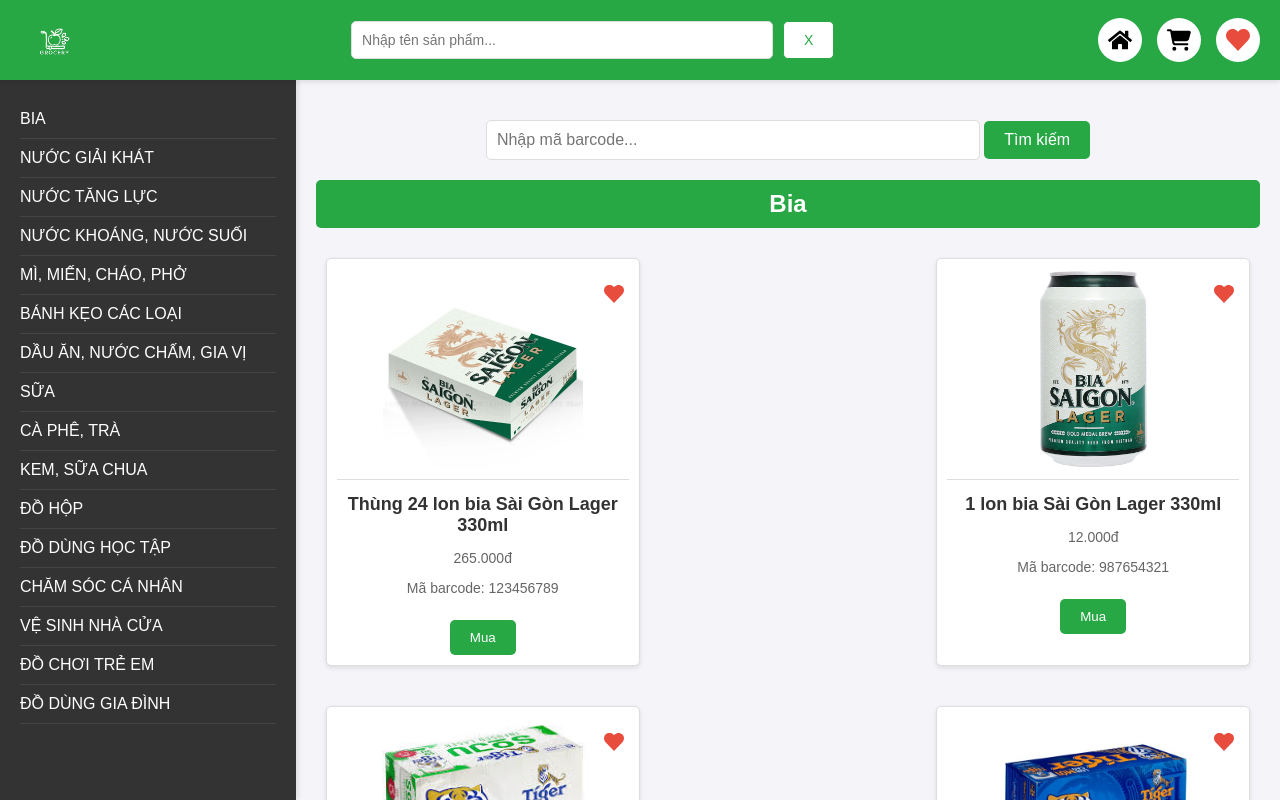
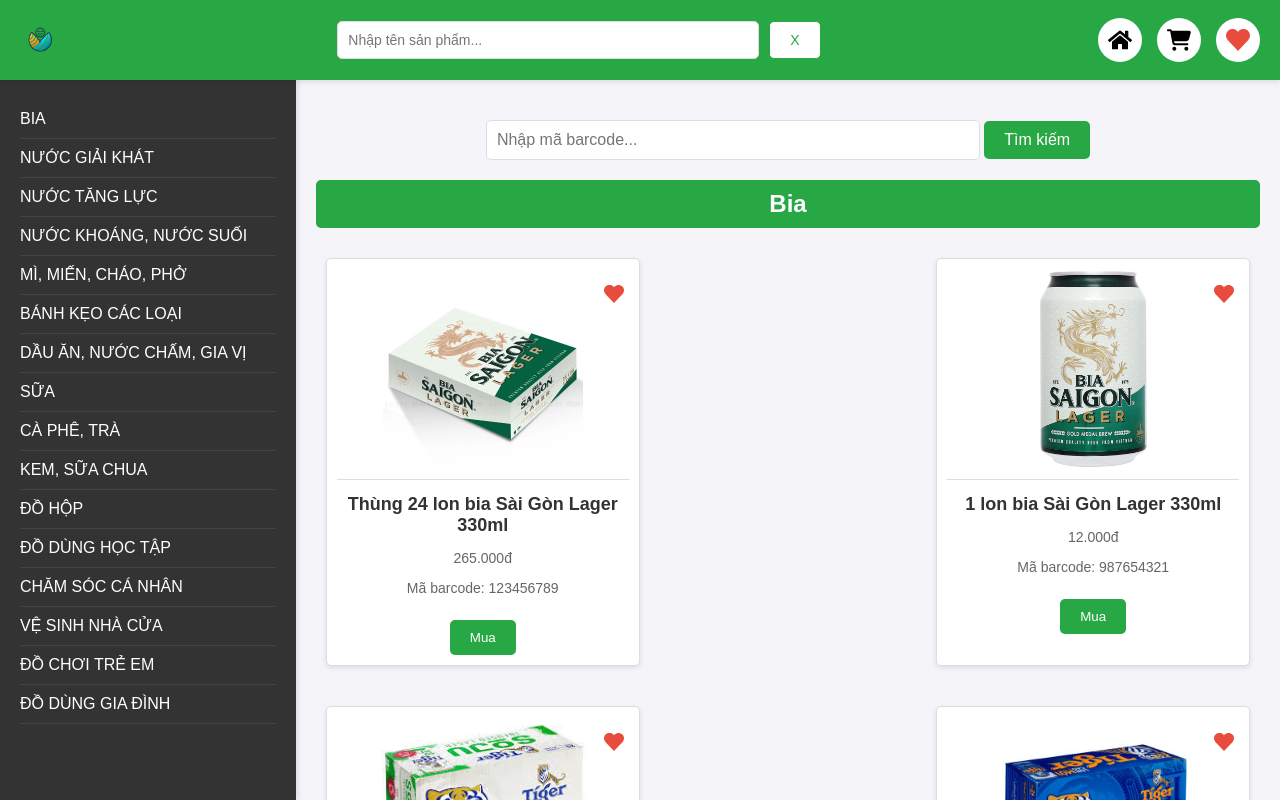
Before and after one commit to txphu2302/grocery_website, a plain HTML site: page index.html in a window 1280 px wide. Drawn offline with Linux system fonts and the light colour scheme; files whose address does not match are found by name.

Commit message:
change logo

```diff
--- a/index.html
+++ b/index.html
@@ -13,7 +13,7 @@
 <body>
     <header>
         <div onclick="scrollToSearch()" class="logo">
-            <img src="/assets/img/logo/transperant/logo-transperant.png" alt="logo">
+            <img src="/assets/img/logo/transperant/trans.png" alt="logo">
         </div>
         <div class="search-input">
             <input type="text" id="searchInput" placeholder="Nhập tên sản phẩm..." />
```
Also changed, not shown: assets/img/favicon/android-chrome-192x192.png, assets/img/favicon/android-chrome-512x512.png, assets/img/favicon/apple-touch-icon.png, assets/img/favicon/favicon-16x16.png, assets/img/favicon/favicon-32x32.png, assets/img/favicon/favicon.ico, assets/img/logo/logo.png (deleted), assets/img/logo/transperant/logo-transperant.png (deleted), assets/img/logo/transperant/trans.png (added).
